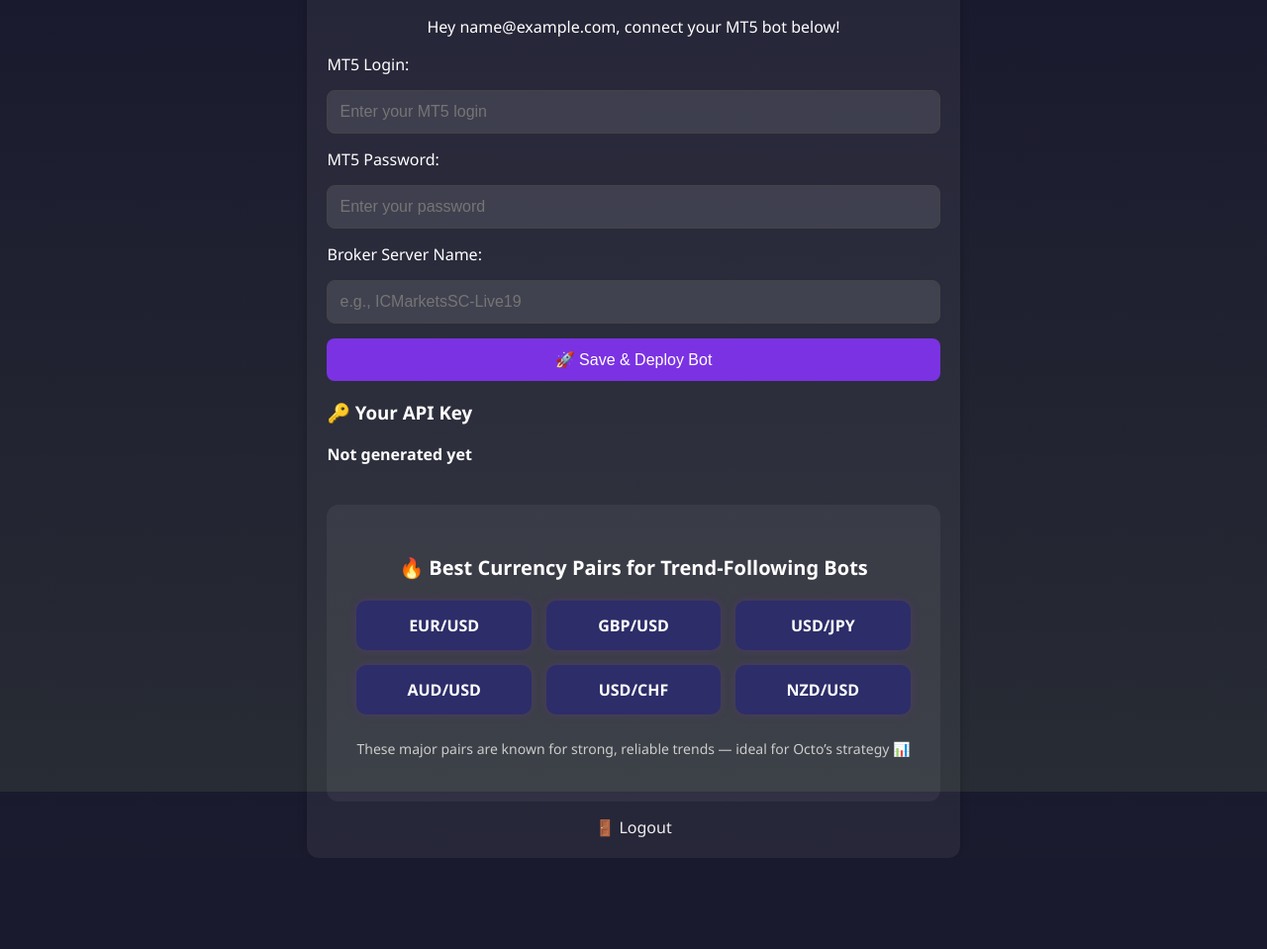
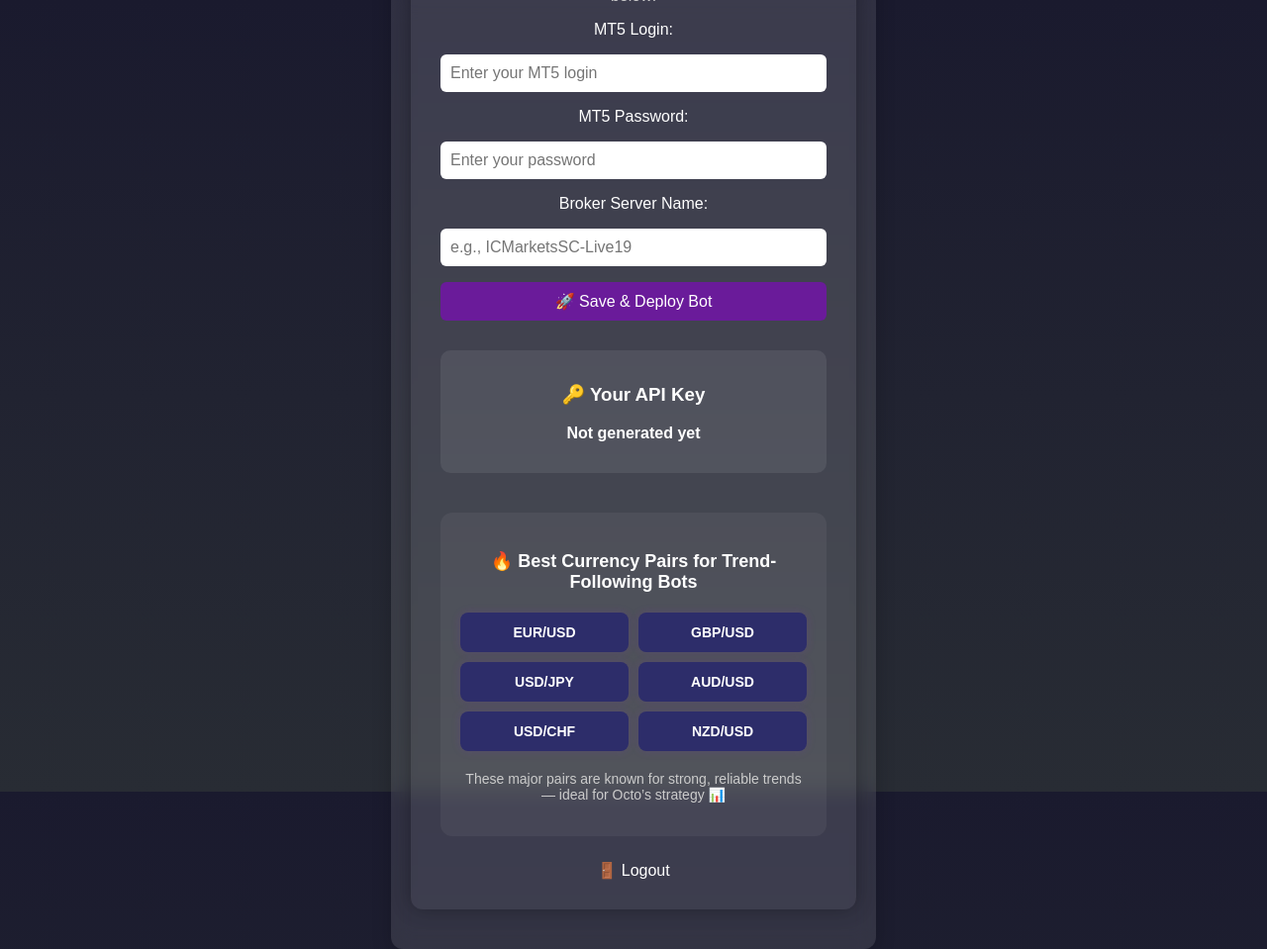
Before and after one commit to crediboost-0/subscription-api, a Flask app: page /portal in a window 1280 px wide. Shown: the whole page at 99% size. Before the commit the page ends 867 px from the top, so only its background shows below. Run offline with Flask 2, Linux system fonts and the light colour scheme; the visitor is signed in with stand-in values (Sample User, id 1); data comes from the database, SQL or seed files in the repository.

Commit message:
Update home.html

```diff
--- a/templates/home.html
+++ b/templates/home.html
@@ -12,64 +12,108 @@
             padding: 0;
             min-height: 100vh;
             background: linear-gradient(180deg, #1a1a2e 0%, #282c34 100%);
+            font-family: Arial, sans-serif;
+        }
+        .container {
+            display: flex;
+            justify-content: center;
+            align-items: flex-start;
+            padding: 40px 20px;
+        }
+        .card {
+            width: 100%;
+            max-width: 960px;
+            background-color: rgba(255, 255, 255, 0.05);
+            border-radius: 12px;
+            padding: 30px;
+            box-shadow: 0 0 20px rgba(0, 0, 0, 0.3);
+        }
+        form {
+            display: grid;
+            gap: 16px;
+        }
+        input, button {
+            padding: 10px;
+            border: none;
+            border-radius: 6px;
+            font-size: 16px;
+        }
+        input {
+            background-color: #fff;
+            color: #000;
+        }
+        button {
+            background-color: #6a1b9a;
+            color: #fff;
+            cursor: pointer;
+            transition: background-color 0.3s;
+        }
+        button:hover {
+            background-color: #8e24aa;
         }
         .currency-grid {
             display: grid;
-            grid-template-columns: repeat(auto-fit, minmax(140px, 1fr));
-            gap: 15px;
+            grid-template-columns: repeat(auto-fit, minmax(120px, 1fr));
+            gap: 10px;
             margin-top: 20px;
             text-align: center;
         }
         .currency-item {
             background-color: #2d2d6a;
             color: white;
-            padding: 14px 18px;
-            border-radius: 10px;
+            padding: 12px 16px;
+            border-radius: 8px;
             font-weight: bold;
-            box-shadow: 0 0 10px rgba(138, 43, 226, 0.2);
+            font-size: 14px;
+            box-shadow: 0 0 10px rgba(138, 43, 226, 0.15);
         }
         .currency-suggestion-box {
             margin-top: 40px;
-            padding: 30px;
-            background-color: rgba(255, 255, 255, 0.05);
-            border-radius: 12px;
-            text-align: center;
-        }
-        .card {
-            max-width: 700px;
-            margin: 40px auto;
             padding: 20px;
             background-color: rgba(255, 255, 255, 0.05);
             border-radius: 12px;
-            box-shadow: 0 0 10px rgba(0, 0, 0, 0.2);
+        }
+        .api-key-box {
+            margin-top: 30px;
+            background-color: rgba(255, 255, 255, 0.08);
+            padding: 15px;
+            border-radius: 10px;
+        }
+        .logout-link {
+            display: block;
+            text-align: center;
+            margin-top: 25px;
+            color: #fff;
+            text-decoration: none;
         }
     </style>
 </head>
 <body>
+    <div class="container">
         <div class="card">
-        <h1 style="text-align: center;">🐙 Octo MT5 Portal</h1>
-        <p style="text-align: center;">Hey {{ user.email }}, connect your MT5 bot below!</p>
+            <h1 style="text-align: center; color: #fff;">🐙 Octo MT5 Portal</h1>
+            <p style="text-align: center; color: #ccc;">Hey {{ user.email }}, connect your MT5 bot below!</p>
 
             <form method="POST">
-            <label for="mt5_login">MT5 Login:</label>
+                <label for="mt5_login" style="color: #fff;">MT5 Login:</label>
                 <input type="text" name="mt5_login" id="mt5_login" value="{{ user.mt5_login or '' }}" placeholder="Enter your MT5 login" required>
 
-            <label for="mt5_password">MT5 Password:</label>
+                <label for="mt5_password" style="color: #fff;">MT5 Password:</label>
                 <input type="password" name="mt5_password" id="mt5_password" placeholder="Enter your password" required>
 
-            <label for="broker">Broker Server Name:</label>
+                <label for="broker" style="color: #fff;">Broker Server Name:</label>
                 <input type="text" name="broker" id="broker" placeholder="e.g., ICMarketsSC-Live19" value="{{ user.broker or '' }}" required>
 
                 <button type="submit">🚀 Save & Deploy Bot</button>
             </form>
 
             <div class="api-key-box">
-            <h3>🔑 Your API Key</h3>
-            <p><strong>{{ user.api_key if user.api_key else "Not generated yet" }}</strong></p>
+                <h3 style="color: #fff;">🔑 Your API Key</h3>
+                <p style="color: #fff;"><strong>{{ user.api_key if user.api_key else "Not generated yet" }}</strong></p>
             </div>
 
             <div class="currency-suggestion-box">
-            <h3 style="color: #fff; margin-bottom: 20px; font-size: 20px;">🔥 Best Currency Pairs for Trend-Following Bots</h3>
+                <h3 style="color: #fff; margin-bottom: 16px; font-size: 18px; text-align: center;">🔥 Best Currency Pairs for Trend-Following Bots</h3>
                 <div class="currency-grid">
                     <div class="currency-item">EUR/USD</div>
                     <div class="currency-item">GBP/USD</div>
@@ -78,10 +122,11 @@
                     <div class="currency-item">USD/CHF</div>
                     <div class="currency-item">NZD/USD</div>
                 </div>
-            <p style="color: #ccc; font-size: 14px; margin-top: 25px;">These major pairs are known for strong, reliable trends — ideal for Octo’s strategy 📊</p>
+                <p style="color: #ccc; font-size: 14px; margin-top: 20px; text-align: center;">These major pairs are known for strong, reliable trends — ideal for Octo’s strategy 📊</p>
             </div>
 
             <a class="logout-link" href="{{ url_for('logout') }}">🚪 Logout</a>
         </div>
+    </div>
 </body>
 </html>
```
Lines whose indentation alone changed are shown as unchanged.
